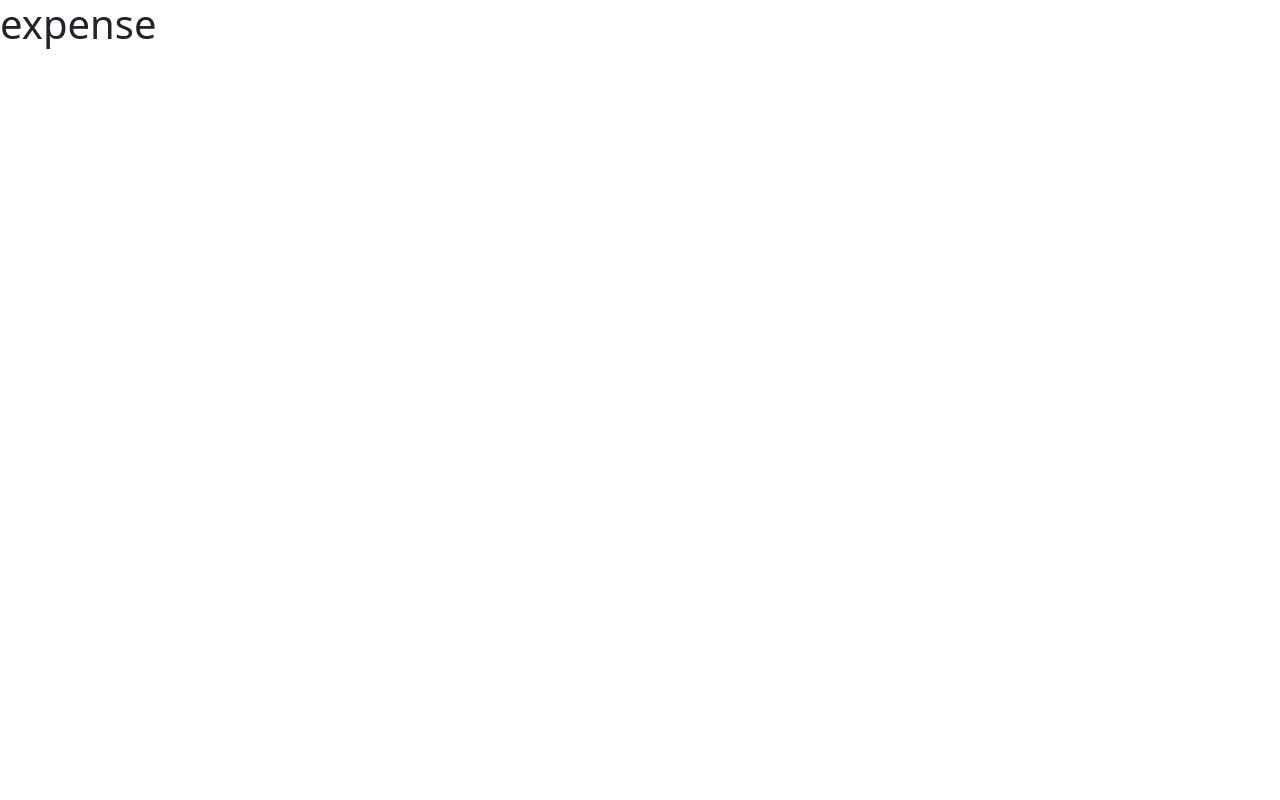
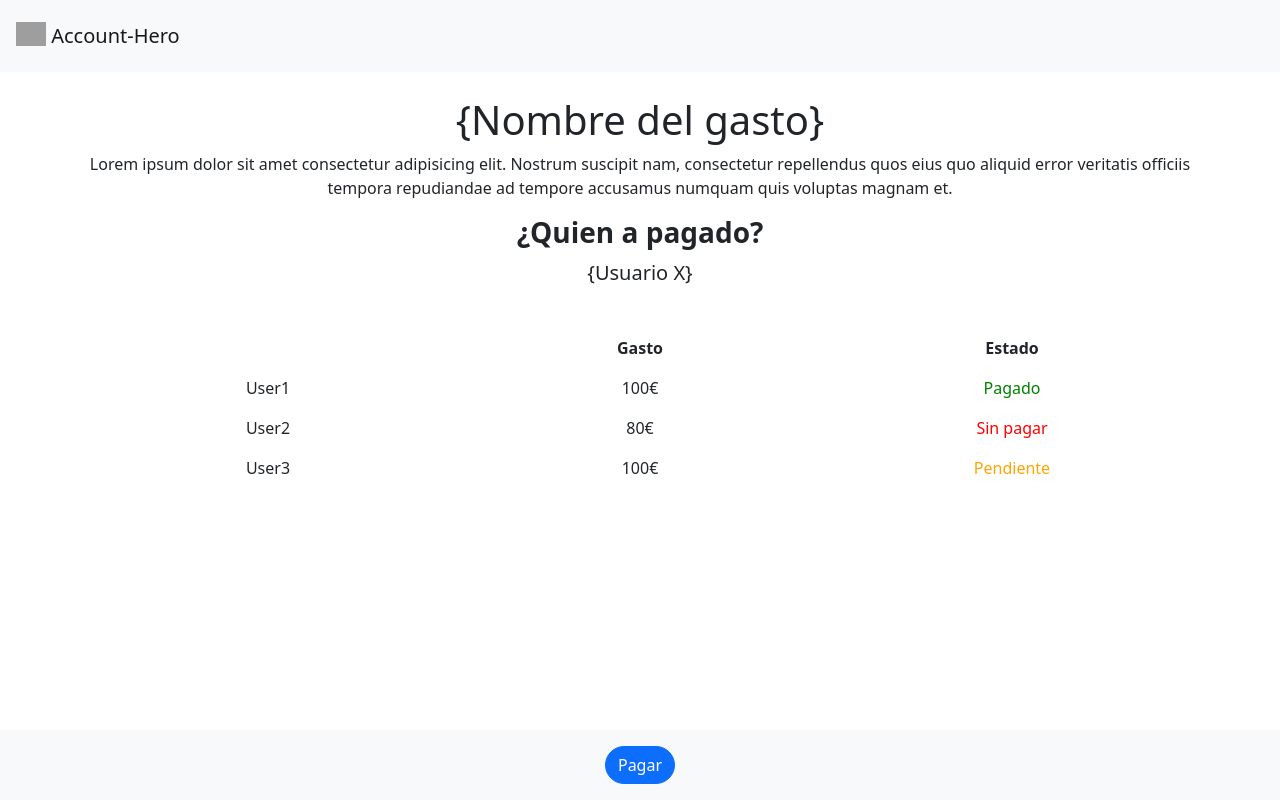
Before and after one commit to Edu-BS/account-hero, a Vue app in the folder frontend/: page /expense/1 in a window 1280 px wide. Built offline with nearby package versions, Linux system fonts and the light colour scheme; sample sign-in values are in the browser's storage; grey boxes are pictures that could not be loaded.

Commit message:
Start Expense template and pay expense template

```diff
--- /dev/null
+++ b/frontend/src/components/ExpenseFractions.vue
@@ -0,0 +1,69 @@
+<template>
+<div>
+    <div v-for="fraction in fractions" :key="fraction._id" class="row mt-3">
+        <div class="col-4">
+            {{ fraction.username }}
+        </div>
+        <div class="col-4">
+            {{ fraction.amount }}€
+        </div>
+        <div class="col-4" :style="statusColor(fraction.status)">
+            <div v-if="fraction.status == 'Pendiente' && this.$auth.userName == payer.username">
+                <router-link to="" class="btn btn-outline-warning text-black rounded-pill btn-sm align-middle">Confirmar</router-link>
+            </div>
+            <div v-else>
+                {{ fraction.status }}
+            </div>
+        </div>
+    </div>
+</div>
+</template>
+
+<script>
+export default {
+  data() {
+    return {
+      payer: {
+        username: "edbosu",
+      },
+      fractions: [
+        {
+          _id: "5e9f8f8f8f8f8f8f8f8f8f8",
+          username: "User1",
+          amount: "100",
+          status: "Pagado",
+        },
+        {
+          _id: "fds",
+          username: "User2",
+          amount: "80",
+          status: "Sin pagar",
+        },
+        {
+          _id: "5e9f8f8f8f8f8f8f8f8f8",
+          username: "User3",
+          amount: "100",
+          status: "Pendiente",
+        },
+      ],
+    };
+  },
+  methods: {
+    statusColor(status) {
+      switch (status) {
+        case "Pagado":
+          return "color: green";
+        case "Pendiente":
+          return "color: orange";
+        case "Sin pagar":
+          return "color: red";
+        default:
+          return "";
+      }
+    },
+  },
+};
+</script>
+
+<style>
+</style>
--- a/frontend/src/router/index.js
+++ b/frontend/src/router/index.js
@@ -60,7 +60,14 @@ const router = createRouter({
         requiresAuth: true
       }
     },
-
+    {
+      path : '/expense/:id/pay',
+      name: 'expensePay',
+      component : ()=>import('../views/ExpensePay.vue'),
+      meta: {
+        requiresAuth: true
+      }
+    },
     {
       path : '/prueba',
       name: 'prueba',
--- a/frontend/src/views/Expense.vue
+++ b/frontend/src/views/Expense.vue
@@ -1,8 +1,41 @@
 <template>
   <main>
-    <h1>expense</h1>
+    <NavComponent view="Expense" />
+    <div class="container text-center mt-4">
+      <h1>{Nombre del gasto}</h1>
+      <p>Lorem ipsum dolor sit amet consectetur adipisicing elit. Nostrum suscipit nam, consectetur repellendus quos eius quo aliquid error veritatis officiis tempora repudiandae ad tempore accusamus numquam quis voluptas magnam et.</p>
+      <h3 class="fw-bold">¿Quien a pagado?</h3>
+      <p class="fs-5">{Usuario X}</p>
+      <div class="container mt-5">
+        <div class="row">
+          <div class="col-4">
+          </div>
+          <div class="col-4 fw-bold">
+            Gasto
+          </div>
+          <div class="col-4 fw-bold">
+            Estado
+          </div>
+        </div>
+        <ExpenseFractions />
+      </div>
+    </div>
+    <footer class="footer fixed-bottom py-3 bg-light green text-center">
+      <router-link to="/expense/pay" class="btn btn-primary rounded-pill">Pagar</router-link>
+    </footer>
   </main>
 </template>
-<script setup>
 
+<script>
+import ExpenseFractions from "../components/ExpenseFractions.vue";
+
+export default {
+  components: {
+    ExpenseFractions
+  },
+}
 </script>
+
+<style>
+
+</style>
--- /dev/null
+++ b/frontend/src/views/ExpensePay.vue
@@ -0,0 +1,61 @@
+<template>
+    <main >
+        <NavComponent />
+        <div class="container mt-4">
+            <h1 class="text-center">Confirmar el pago</h1>
+            <div class="row mt-3">
+                <div class="col-12 col-md-6">
+                    <div class="card">
+                        <div class="card-body">
+                            <h5 class="card-title">Gasto</h5>
+                            <h6 class="card-subtitle mb-4 text-muted">{{ expense.date }}</h6>
+                            <p class="card-text fw-bold">{{ expense.name }}</p>
+                            <p class="card-text">{{ expense.description }}</p>
+                            <p class="card-text">{{ expense.amount }}€</p>
+                        </div>
+                    </div>
+                </div>
+                <div class="col-12 col-md-6 mt-4">
+                    <div class="card">
+                        <div class="card-body">
+                            <h5 class="card-title">Receptor del pago</h5>
+                            <p class="card-text">{{ expense.payer.name }}</p>
+                            <p class="card-text">{{ expense.payer.username }}</p>
+                        </div>
+                    </div>
+                </div>
+            </div>
+            <div class="text-center mt-4">
+                <button class="btn btn-primary rounded-pill d-lg-none">Pagar el gasto</button>
+            </div>
+        </div>
+        <footer class="footer fixed-bottom py-3 bg-light d-none d-lg-block green text-center">
+            <button type="button" class="btn btn-primary rounded-pill">Pagar el gasto</button>
+        </footer>
+    </main>
+</template>
+
+<script>
+export default {
+  data() {
+    return {
+      expense: {
+        name: "Cena bar",
+        description: "Cena en el bar de la esquina",
+        amount: 10,
+        date: new Date("2020-05-01").toDateString(),
+        payer: {
+          name: "Edu",
+          username: "edubs",
+        },
+      },
+    };
+  },
+  methods: {
+
+  },
+};
+</script>
+
+<style>
+</style>
```
